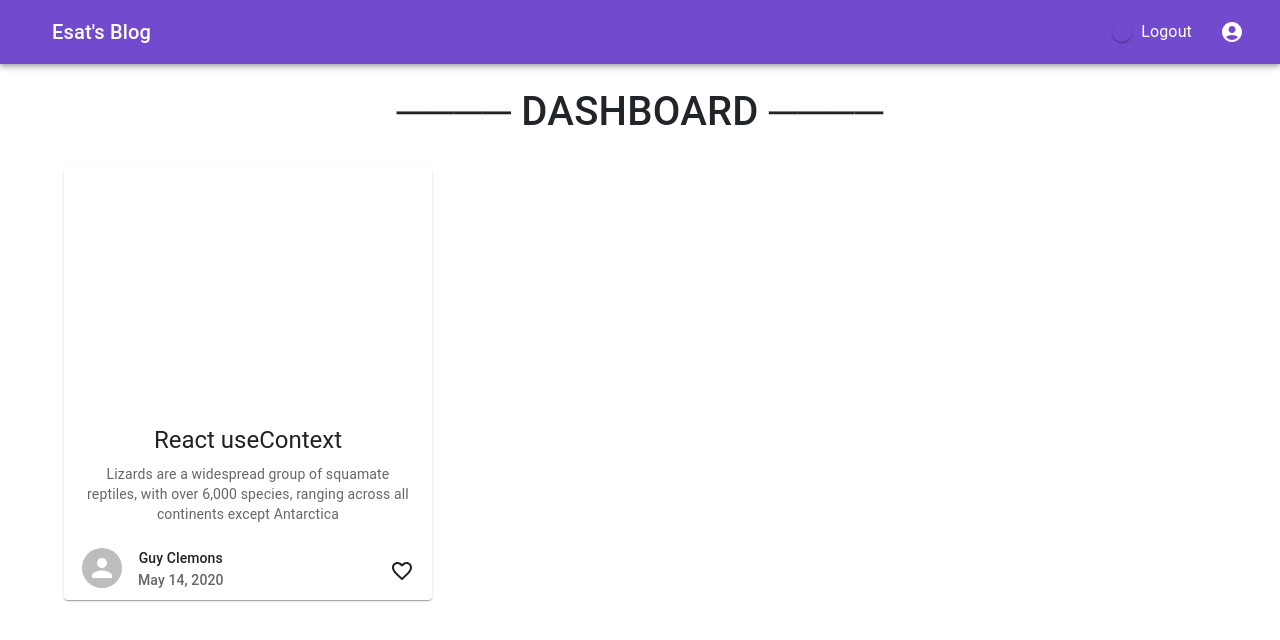
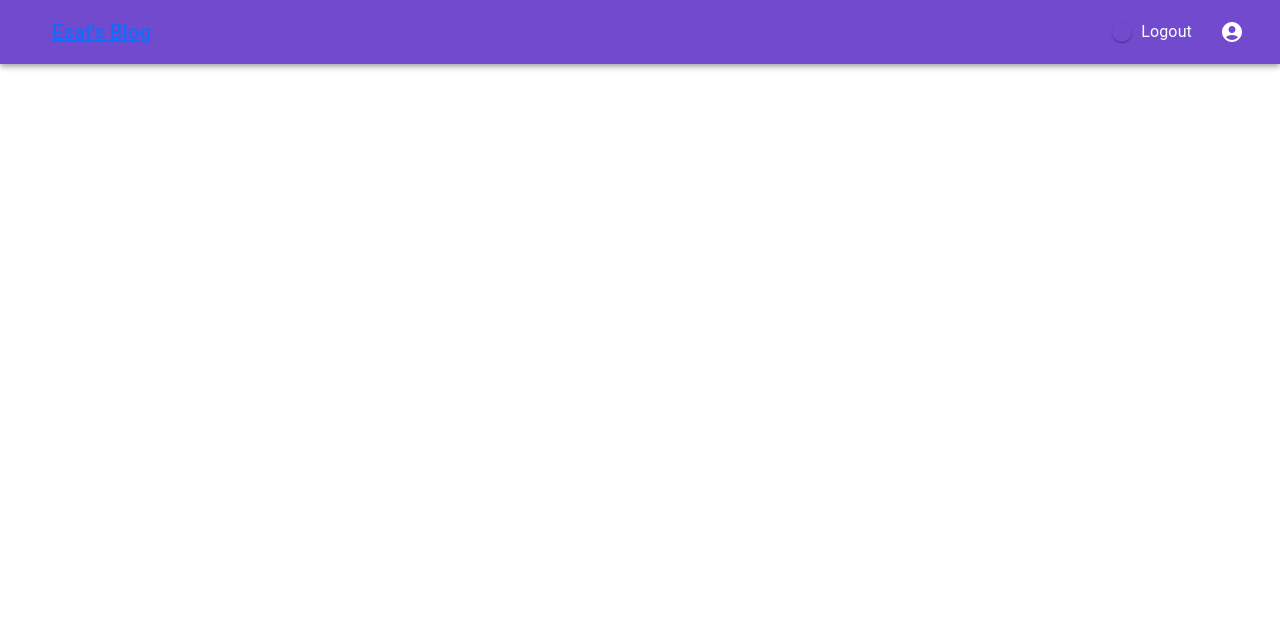
Before and after one commit to esatyasar/FireBlog-App, a React (Create React App) app: page / in a window 1280 px wide. Shown: the top 640 px of the page. Built offline with nearby package versions, Linux system fonts and the light colour scheme.

Commit message:
added newblog

```diff
--- a/src/app-router/AppRouter.js
+++ b/src/app-router/AppRouter.js
@@ -5,7 +5,7 @@ import Navbar from "../components/Navbar"
 import Dashboard from "../pages/Dashboard"
 // import Details from "../pages/Details"
 // import Login from "../pages/Login"
-// import NewBlog from "../pages/NewBlog"
+import NewBlog from "../pages/NewBlog"
 // import Profile from "../pages/Profile"
 // import Register from "../pages/Register"
 // import UpdateBlog from "../pages/UpdateBlog"
@@ -14,17 +14,17 @@ function AppRouter(){
     return (
         <BrowserRouter>
             <Navbar />
-            <Dashboard/>
+
             <Switch>
-                {// <Route path="/About" exact component={About} />
-                // <Route path="/Dashboard" exact component={Dashboard} />
-                // <Route path="/" exact component={Details} />
-                // <Route path="/" exact component={Login} />
-                // <Route path="/" exact component={NewBlog} />
-                // <Route path="/" exact component={Profile} />
-                // <Route path="/" exact component={Register} />
-                // <Route path="/" exact component={UpdateBlog} />
-                }
+                 {/* <Route path="/About" exact component={About} /> */}
+                 <Route path="/Dashboard" exact component={Dashboard} />
+                 {/* <Route path="/" exact component={Details} />
+                 <Route path="/" exact component={Login} /> */}
+                 <Route path="/NewBlog" exact  component={NewBlog} />
+                {/*  <Route path="/" exact component={Profile} />
+                 <Route path="/" exact component={Register} />
+                 <Route path="/" exact component={UpdateBlog} />  */}
+
             </Switch>
         </BrowserRouter>
     )
--- a/src/components/BlogForm.js
+++ b/src/components/BlogForm.js
@@ -5,7 +5,7 @@ import CssBaseline from "@mui/material/CssBaseline";
 import TextField from "@mui/material/TextField";
 import Grid from "@mui/material/Grid";
 import Typography from "@mui/material/Typography";
-import { makeStyles } from "@mui/material/styles";
+import { makeStyles } from "@mui/styles";
 import Container from "@mui/material/Container";
 import blogPng from "../assets/blok.png";
 
--- a/src/components/Navbar.js
+++ b/src/components/Navbar.js
@@ -11,6 +11,7 @@ import FormControlLabel from '@mui/material/FormControlLabel';
 import FormGroup from '@mui/material/FormGroup';
 import MenuItem from '@mui/material/MenuItem';
 import Menu from '@mui/material/Menu';
+import {NavLink} from "react-router-dom";
 
 
 
@@ -43,7 +44,8 @@ export default function Navbar() {
             >
             </IconButton>
             <Typography variant="h6" component="div" sx={{ flexGrow: 1 }}>
-              Esat's Blog
+              <NavLink to="/Dashboard" activeClassName="active">Esat's Blog</NavLink>
+
             </Typography>
             <FormGroup>
           <FormControlLabel
@@ -85,7 +87,8 @@ export default function Navbar() {
                   onClose={handleClose}
                 >
                   <MenuItem onClick={handleClose}>Profile</MenuItem>
-                  <MenuItem onClick={handleClose}>New Blog</MenuItem>
+                  <MenuItem onClick={handleClose}>
+                    <NavLink to="/NewBlog" activeClassName = "active">New Blog</NavLink> </MenuItem>
                 </Menu>
               </div>
             )}
--- a/src/pages/NewBlog.js
+++ b/src/pages/NewBlog.js
@@ -1,5 +1,5 @@
 import React from 'react'
-import BlogCard from "../components/BlogForm"
+import BlogForm from "../components/BlogForm"
 
 function NewBlog() {
     return (
```
